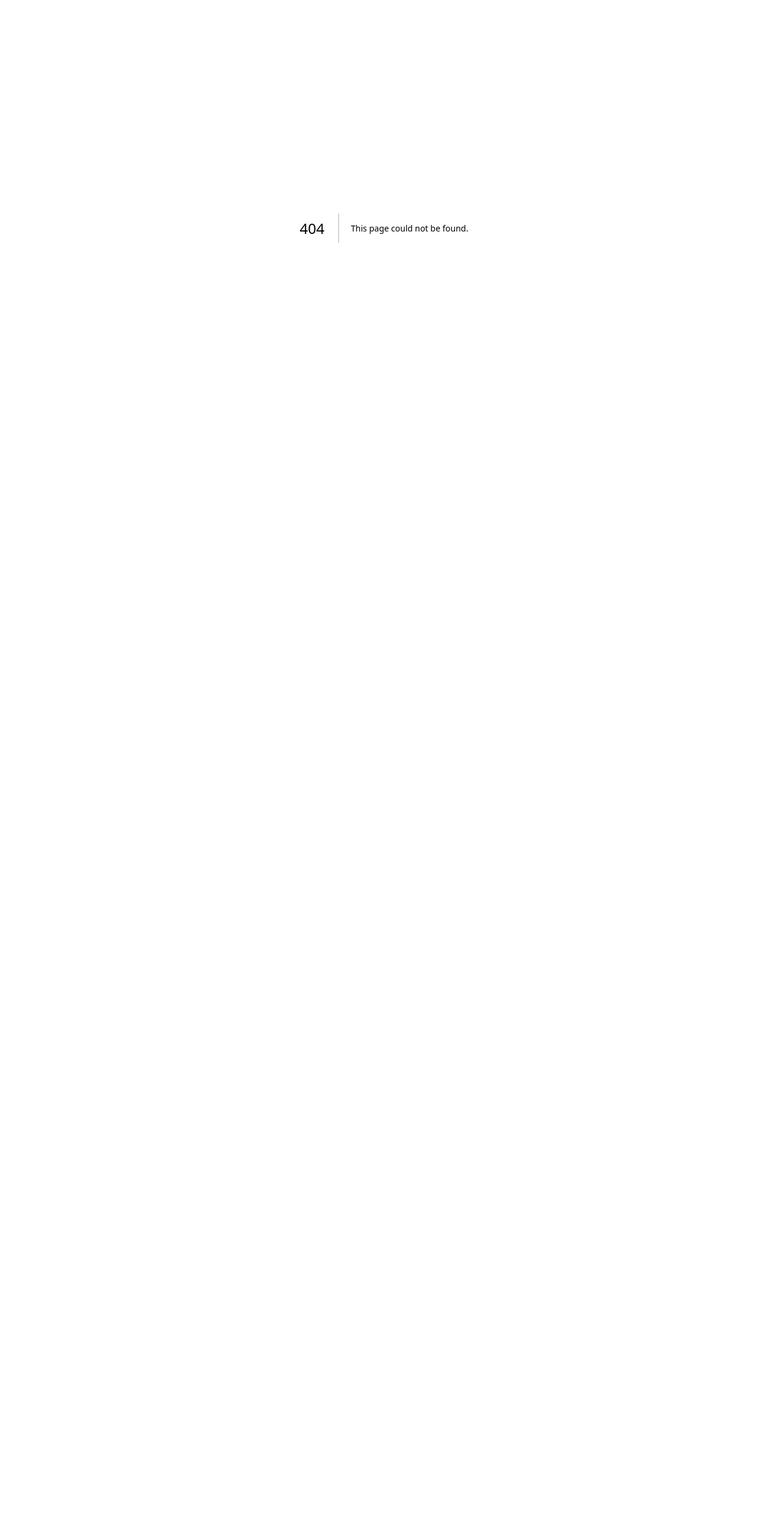
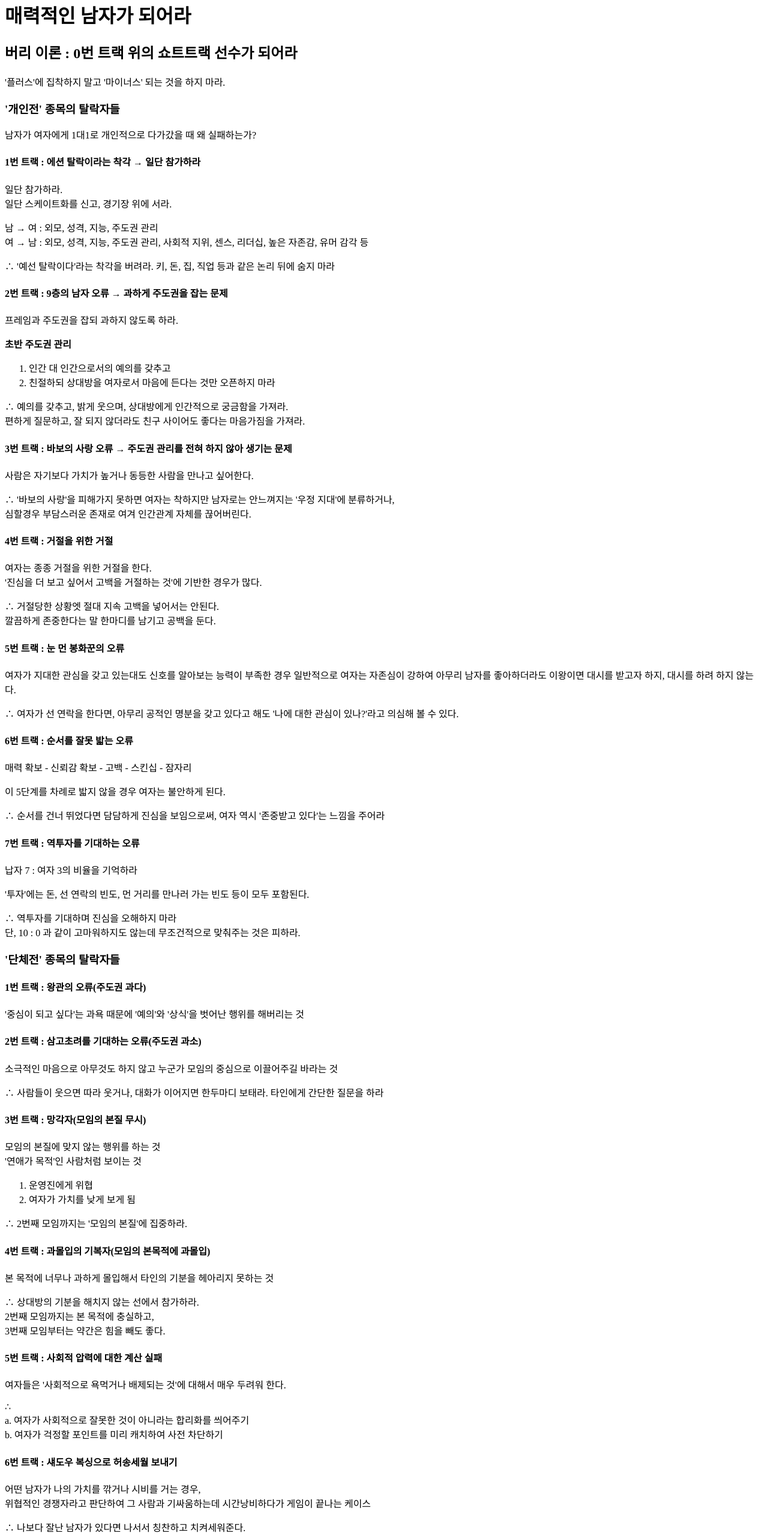
Before and after one commit to sysmae/principles, a Next.js app: page /life/charm/1 in a window 1280 px wide. Before the commit this address had no page. Shown: the part 20-2581 px from the top of the page at 60% size. Before the commit the page ends 800 px from the top, so only its background shows below. Built offline with nearby package versions, Linux system fonts and the light colour scheme.

Commit message:
매력에 관한 원칙 버리이론 , 크롤링 금지

```diff
--- a/package.json
+++ b/package.json
@@ -1,5 +1,5 @@
 {
-  "name": "Sysmae Principles",
+  "name": "sysmae-principles",
   "version": "0.0.1",
   "description": "시스매의 원칙",
   "scripts": {
--- a/pages/life/_meta.json
+++ b/pages/life/_meta.json
@@ -7,5 +7,6 @@
   "pain":"고통에 관한 원칙",
   "learning":"학습에 관한 원칙",
   "rest":"휴식에 관한 원칙",
-  "mindset":"마인드셋에 관한 원칙"
+  "mindset":"마인드셋에 관한 원칙",
+  "charm":"매력에 관한 원칙"
 }
--- /dev/null
+++ b/pages/life/charm/1.mdx
@@ -0,0 +1,116 @@
+# 매력적인 남자가 되어라
+
+## 버리 이론 : 0번 트랙 위의 쇼트트랙 선수가 되어라
+
+'플러스'에 집착하지 말고 '마이너스' 되는 것을 하지 마라.
+
+### '개인전' 종목의 탈락자들
+
+남자가 여자에게 1대1로 개인적으로 다가갔을 때 왜 실패하는가?
+
+#### 1번 트랙 : 에션 탈락이라는 착각 → 일단 참가하라
+
+일단 참가하라.
+일단 스케이트화를 신고, 경기장 위에 서라.
+
+남 → 여 : 외모, 성격, 지능, 주도권 관리
+여 → 남 : 외모, 성격, 지능, 주도권 관리, 사회적 지위, 센스, 리더십, 높은 자존감, 유머 감각 등
+
+∴ '예선 탈락이다'라는 착각을 버려라. 키, 돈, 집, 직업 등과 같은 논리 뒤에 숨지 마라
+
+#### 2번 트랙 : 9층의 남자 오류 → 과하게 주도권을 잡는 문제
+
+프레임과 주도권을 잡되 과하지 않도록 하라.
+
+**초반 주도권 관리**
+1. 인간 대 인간으로서의 예의를 갖추고
+2. 친절하되 상대방을 여자로서 마음에 든다는 것만 오픈하지 마라
+
+∴ 예의를 갖추고, 밝게 웃으며, 상대방에게 인간적으로 궁금함을 가져라.
+편하게 질문하고, 잘 되지 않더라도 친구 사이어도 좋다는 마음가짐을 가져라.
+
+#### 3번 트랙 : 바보의 사랑 오류 → 주도권 관리를 전혀 하지 않아 생기는 문제
+
+사람은 자기보다 가치가 높거나 동등한 사람을 만나고 싶어한다.
+
+∴ '바보의 사랑'을 피해가지 못하면 여자는 착하지만 남자로는 안느껴지는 '우정 지대'에 분류하거나,
+심할경우 부담스러운 존재로 여겨 인간관계 자체를 끊어버린다.
+
+#### 4번 트랙 : 거절을 위한 거절
+
+여자는 종종 거절을 위한 거절을 한다.
+'진심을 더 보고 싶어서 고백을 거절하는 것'에 기반한 경우가 많다.
+
+∴ 거절당한 상황엣 절대 지속 고백을 넣어서는 안된다.
+깔끔하게 존중한다는 말 한마디를 남기고 공백을 둔다.
+
+#### 5번 트랙 : 눈 먼 봉화꾼의 오류
+
+여자가 지대한 관심을 갖고 있는대도 신호를 알아보는 능력이 부족한 경우
+일반적으로 여자는 자존심이 강하여 아무리 남자를 좋아하더라도 이왕이면 대시를 받고자 하지, 대시를 하려 하지 않는다.
+
+∴ 여자가 선 연락을 한다면, 아무리 공적인 명분을 갖고 있다고 해도 '나에 대한 관심이 있나?'라고 의심해 볼 수 있다.
+
+
+#### 6번 트랙 : 순서를 잘못 밟는 오류
+
+매력 확보 - 신뢰감 확보 - 고백 - 스킨십 - 잠자리
+
+이 5단계를 차례로 밟지 않을 경우 여자는 불안하게 된다.
+
+∴ 순서를 건너 뛰었다면 담담하게 진심을 보임으로써, 여자 역시 '존중받고 있다'는 느낌을 주어라
+
+#### 7번 트랙 : 역투자를 기대하는 오류
+
+납자 7 : 여자 3의 비율을 기억하라
+
+'투자'에는 돈, 선 연락의 빈도, 먼 거리를 만나러 가는 빈도 등이 모두 포함된다.
+
+∴ 역투자를 기대하며 진심을 오해하지 마라
+단, 10 : 0 과 같이 고마워하지도 않는데 무조건적으로 맞춰주는 것은 피하라.
+
+### '단체전' 종목의 탈락자들
+
+#### 1번 트랙 : 왕관의 오류(주도권 과다)
+
+'중심이 되고 싶다'는 과욕 때문에 '예의'와 '상식'을 벗어난 행위를 해버리는 것
+
+#### 2번 트랙 : 삼고초려를 기대하는 오류(주도권 과소)
+
+소극적인 마음으로 아무것도 하지 않고 누군가 모임의 중심으로 이끌어주길 바라는 것
+
+∴ 사람들이 웃으면 따라 웃거나, 대화가 이어지면 한두마디 보태라. 타인에게 간단한 질문을 하라
+
+#### 3번 트랙 : 망각자(모임의 본질 무시)
+
+모임의 본질에 맞지 않는 행위를 하는 것
+'연애가 목적'인 사람처럼 보이는 것
+
+1. 운영진에게 위협
+2. 여자가 가치를 낮게 보게 됨
+
+∴ 2번째 모임까지는 '모임의 본질'에 집중하라.
+
+#### 4번 트랙 : 과몰입의 기복자(모임의 본목적에 과몰입)
+
+본 목적에 너무나 과하게 몰입해서 타인의 기분을 헤아리지 못하는 것
+
+∴ 상대방의 기분을 해치지 않는 선에서 참가하라.
+2번째 모임까지는 본 목적에 충실하고,
+3번째 모임부터는 약간은 힘을 빼도 좋다.
+
+#### 5번 트랙 : 사회적 압력에 대한 계산 실패
+
+여자들은 '사회적으로 욕먹거나 배제되는 것'에 대해서 매우 두려워 한다.
+
+∴
+a. 여자가 사회적으로 잘못한 것이 아니라는 합리화를 씌어주기
+b. 여자가 걱정할 포인트를 미리 캐치하여 사전 차단하기
+
+#### 6번 트랙 : 섀도우 복싱으로 허송세월 보내기
+
+어떤 남자가 나의 가치를 깎거나 시비를 거는 경우,
+위협적인 경쟁자라고 판단하여 그 사람과 기싸움하는데 시간낭비하다가 게임이 끝나는 케이스
+
+∴ 나보다 잘난 남자가 있다면 나서서 칭찬하고 치켜세워준다.
+단, 공격을 받았다면 최소한의 반격은 하라
--- /dev/null
+++ b/pages/life/charm/_meta.json
@@ -0,0 +1,3 @@
+{
+  "1":"매력적인 남자가 되어라."
+}
```
Also changed, not shown: public/robots.txt.
